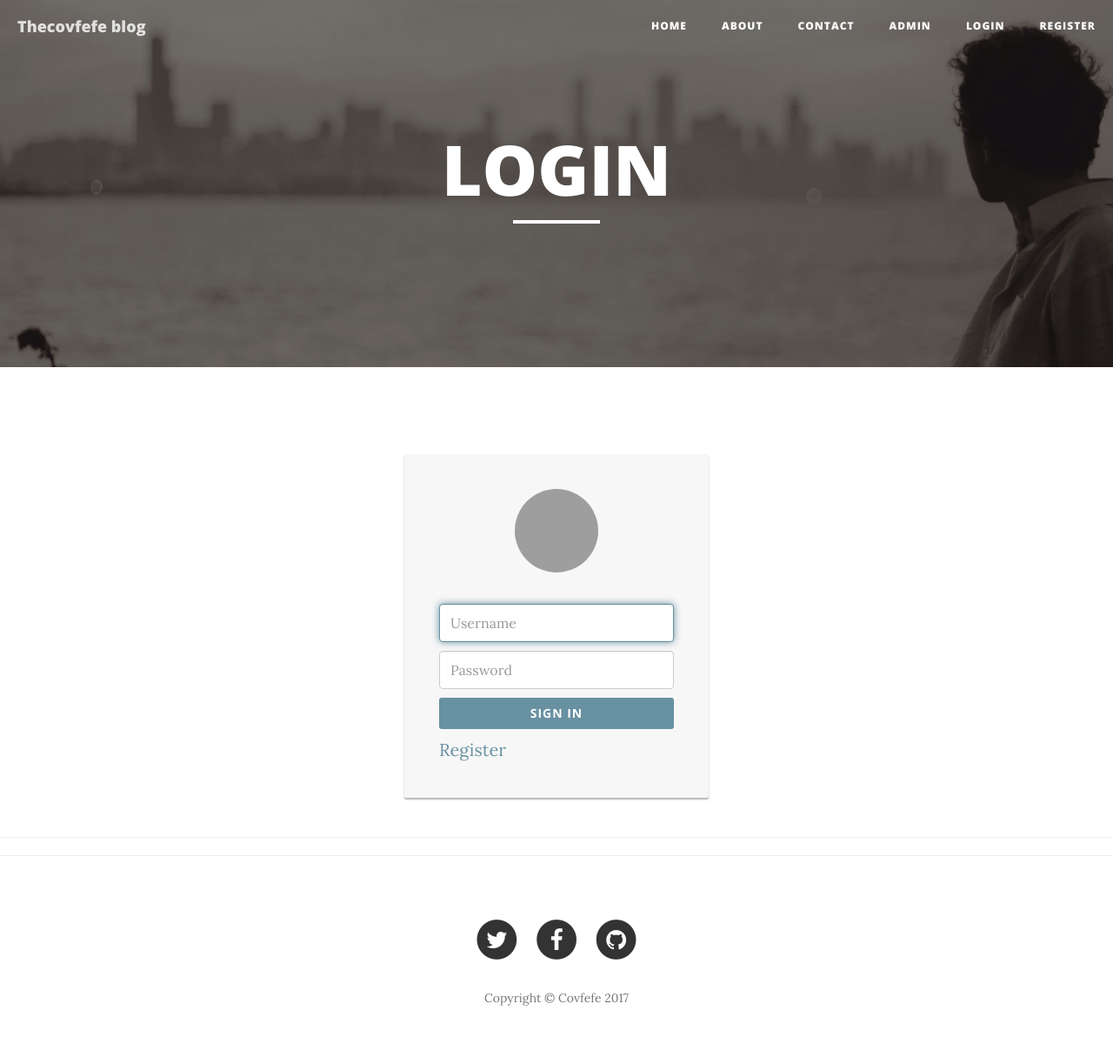
After one commit to othreecodes/thecovfefeblog, a Django app: page /login/ in a window 1280 px wide. The commit adds this page. Shown: the whole page at 87% size. Run offline with Django 3.2, Linux system fonts and the light colour scheme; some libraries are stand-ins or nearby versions; grey boxes are pictures that could not be loaded.

Commit message:
user login and sign up

```diff
--- a/blog/templates/blog/base.html
+++ b/blog/templates/blog/base.html
@@ -101,7 +101,6 @@
 
     <!-- Contact Form JavaScript -->
     <script src="{% static 'blog/js/jqBootstrapValidation.js' %}"></script>
-    <script src="{% static 'blog/js/contact_me.js' %}"></script>
 
     <!-- Theme JavaScript -->
     <script src="{% static 'blog/js/clean-blog.min.js' %}"></script>
--- /dev/null
+++ b/blog/templates/blog/login.html
@@ -0,0 +1,172 @@
+{% extends 'blog/base.html' %}
+{% load static %}
+{% block heading %}LOGIN{% endblock %}
+{% block bg %}{% static 'blog/img/about-bg.jpg' %}{% endblock %}
+{% block main %}
+    <!-- Main Content -->
+    <div class="container">
+        <div class="card card-container">
+            <!-- <img class="profile-img-card" src="//lh3.googleusercontent.com/-6V8xOA6M7BA/AAAAAAAAAAI/AAAAAAAAAAA/rzlHcD0KYwo/photo.jpg?sz=120" alt="" /> -->
+            <img id="profile-img" class="profile-img-card" src="//ssl.gstatic.com/accounts/ui/avatar_2x.png"/>
+            <p id="profile-name" class="profile-name-card">{% if error %}Invalid credentials{% endif %}</p>
+            <form class="form-signin" method="post">
+                {% csrf_token %}
+                <span id="reauth-email" class="reauth-email"></span>
+                <input type="text" id="inputEmail" class="form-control" name="username" placeholder="Username"
+                       required autofocus>
+                <input type="password" id="inputPassword" class="form-control" name="password" placeholder="Password"
+                       required>
+
+                <button class="btn btn-lg btn-primary btn-block btn-signin" type="submit">Sign in</button>
+            </form><!-- /form -->
+            <a href="{% url 'blog:register' %}" class="forgot-password">
+               Register
+            </a>
+        </div><!-- /card-container -->
+    </div><!-- /container -->
+    <hr>
+    <style>
+        /*
+     * Specific styles of signin component
+     */
+        /*
+         * General styles
+         */
+        body, html {
+            height: 100%;
+            background-repeat: no-repeat;
+        {#            background-image: linear-gradient(rgb(104, 145, 162), rgb(12, 97, 33));#}
+        }
+
+        .card-container.card {
+            max-width: 350px;
+            padding: 40px 40px;
+        }
+
+        .btn {
+            font-weight: 700;
+            height: 36px;
+            -moz-user-select: none;
+            -webkit-user-select: none;
+            user-select: none;
+            cursor: default;
+        }
+
+        /*
+         * Card component
+         */
+        .card {
+            background-color: #F7F7F7;
+            /* just in case there no content*/
+            padding: 20px 25px 30px;
+            margin: 0 auto 25px;
+            margin-top: 50px;
+            /* shadows and rounded borders */
+            -moz-border-radius: 2px;
+            -webkit-border-radius: 2px;
+            border-radius: 2px;
+            -moz-box-shadow: 0px 2px 2px rgba(0, 0, 0, 0.3);
+            -webkit-box-shadow: 0px 2px 2px rgba(0, 0, 0, 0.3);
+            box-shadow: 0px 2px 2px rgba(0, 0, 0, 0.3);
+        }
+
+        .profile-img-card {
+            width: 96px;
+            height: 96px;
+            margin: 0 auto 10px;
+            display: block;
+            -moz-border-radius: 50%;
+            -webkit-border-radius: 50%;
+            border-radius: 50%;
+        }
+
+        /*
+         * Form styles
+         */
+        .profile-name-card {
+            font-size: 16px;
+            font-weight: bold;
+            text-align: center;
+            margin: 10px 0 0;
+            min-height: 1em;
+        }
+
+        .reauth-email {
+            display: block;
+            color: #404040;
+            line-height: 2;
+            margin-bottom: 10px;
+            font-size: 14px;
+            text-align: center;
+            overflow: hidden;
+            text-overflow: ellipsis;
+            white-space: nowrap;
+            -moz-box-sizing: border-box;
+            -webkit-box-sizing: border-box;
+            box-sizing: border-box;
+        }
+
+        .form-signin #inputEmail,
+        .form-signin #inputPassword {
+            direction: ltr;
+            height: 44px;
+            font-size: 16px;
+        }
+
+        .form-signin input[type=email],
+        .form-signin input[type=password],
+        .form-signin input[type=text],
+        .form-signin button {
+            width: 100%;
+            display: block;
+            margin-bottom: 10px;
+            z-index: 1;
+            position: relative;
+            -moz-box-sizing: border-box;
+            -webkit-box-sizing: border-box;
+            box-sizing: border-box;
+        }
+
+        .form-signin .form-control:focus {
+            border-color: rgb(104, 145, 162);
+            outline: 0;
+            -webkit-box-shadow: inset 0 1px 1px rgba(0, 0, 0, .075), 0 0 8px rgb(104, 145, 162);
+            box-shadow: inset 0 1px 1px rgba(0, 0, 0, .075), 0 0 8px rgb(104, 145, 162);
+        }
+
+        .btn.btn-signin {
+            /*background-color: #4d90fe; */
+            background-color: rgb(104, 145, 162);
+            /* background-color: linear-gradient(rgb(104, 145, 162), rgb(12, 97, 33));*/
+            padding: 0px;
+            font-weight: 700;
+            font-size: 14px;
+            height: 36px;
+            -moz-border-radius: 3px;
+            -webkit-border-radius: 3px;
+            border-radius: 3px;
+            border: none;
+            -o-transition: all 0.218s;
+            -moz-transition: all 0.218s;
+            -webkit-transition: all 0.218s;
+            transition: all 0.218s;
+        }
+
+        .btn.btn-signin:hover,
+        .btn.btn-signin:active,
+        .btn.btn-signin:focus {
+
+        }
+
+        .forgot-password {
+            color: rgb(104, 145, 162);
+        }
+
+        .forgot-password:hover,
+        .forgot-password:active,
+        .forgot-password:focus {
+
+        }
+    </style>
+
+{% endblock %}
--- a/blog/templates/blog/nav.html
+++ b/blog/templates/blog/nav.html
@@ -22,9 +22,26 @@
                 <li>
                     <a href="{% url 'blog:contact' %}">Contact</a>
                 </li>
-                  <li>
+
+                <li>
                     <a href="/admin/">Admin</a>
                 </li>
+                {% if request.user.is_authenticated %}
+                    <li>
+                        <a href="{% url 'blog:new-post' %}">New Post</a>
+                    </li>
+                    <li>
+                        <a href="#"><span class="fa fa-user"></span> {{ request.user.username }}</a>
+                    </li>
+
+                {% else %}
+                    <li>
+                        <a href="{% url 'blog:login' %}">Login</a>
+                    </li>
+                    <li>
+                        <a href="{% url 'blog:register' %}">Register</a>
+                    </li>
+                {% endif %}
             </ul>
         </div>
         <!-- /.navbar-collapse -->
--- a/blog/urls.py
+++ b/blog/urls.py
@@ -2,8 +2,7 @@ from django.conf.urls import url
 
 from . import views
 
-
-app_name='blog'
+app_name = 'blog'
 urlpatterns = [
     url(r'^$', views.IndexView.as_view(), name='index'),
     url(r'^about/$', views.TemplateView.as_view(template_name='blog/about.html'), name='about'),
@@ -13,5 +12,11 @@ urlpatterns = [
     url(r'^category/(?P<category>[-\w]+)/$', view=views.category, name='category'),
     url(r'^post/(?P<year>\d{4})/(?P<month>\d{2})/(?P<slug>[-\w]+)/$',
         views.PostDetail.as_view(), name='post'),
+    url(r'^register/$',
+        views.UserCreate.as_view(), name='register'),
+    url(r'^login/$',
+        views.LoginView.as_view(), name='login'),
+    url(r'^new-post/$',
+        views.LoginView.as_view(), name='new-post'),
 
 ]
--- a/blog/views.py
+++ b/blog/views.py
@@ -1,24 +1,71 @@
+from django.contrib.auth import authenticate, login, logout
+from django.http import HttpResponseRedirect, HttpResponse
 from django.shortcuts import render
+from django.urls import reverse_lazy
 from django.views.generic.detail import DetailView
-
+from django.views.generic.edit import CreateView
+from .forms import UserForm
 from .models import Post, Category
-# Create your views here.
+from django.shortcuts import *
 from django.views.generic import ListView
 from django.views.generic.base import TemplateView
+from django.contrib.auth.forms import UserCreationForm
 
 
 def index(request):
     return render(request, 'blog/index.html')
 
-def category(request):
-    return None
+
+def category(request, category):
+    # TODO:
+    return HttpResponse(category)
+
+
 # class-based views
 class IndexView(ListView):
     template_name = 'blog/index.html'
     model = Post
     context_object_name = 'posts'
 
+
 class PostDetail(DetailView):
     template_name = 'blog/post.html'
     model = Post
     context_object_name = 'post'
+
+
+class UserCreate(CreateView):
+    template_name = 'blog/register.html'
+    form_class = UserCreationForm
+    success_url = reverse_lazy('blog:login')
+
+
+from django.views.generic import View
+
+
+class LoginView(View):
+    def get(self, request):
+        return render(request, 'blog/login.html')
+
+    def post(self, request):
+        username = request.POST['username']
+        password = request.POST['password']
+        user = authenticate(username=username, password=password)
+
+        print("here")
+        if user is not None:
+            if user.is_active:
+                login(request, user)
+                print('jhjhh')
+                return HttpResponseRedirect('/')
+            else:
+                return HttpResponse("Inactive user.")
+        else:
+            context = {"error": True}
+            return render(request, 'blog/login.html', context=context)
+
+
+class LogoutView(View):
+    def get(self, request):
+        logout(request)
+        return reverse('blog:index')
```
Also changed, not shown: blog/forms.py (added, +23 -0 lines), blog/templates/blog/form_template.html (added, +15 -0 lines), blog/templates/blog/register.html (added, +30 -0 lines).
